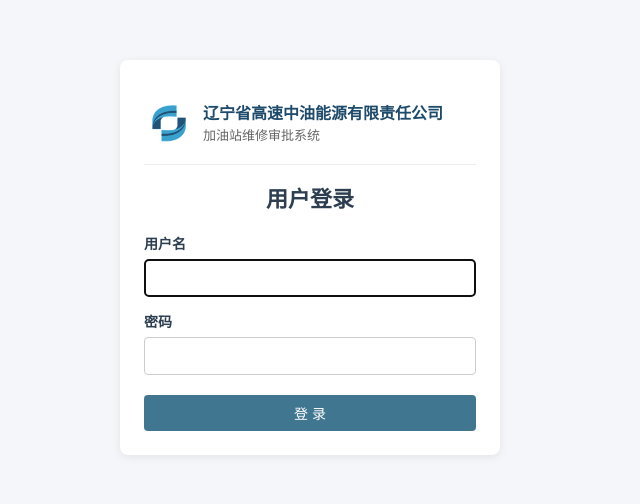
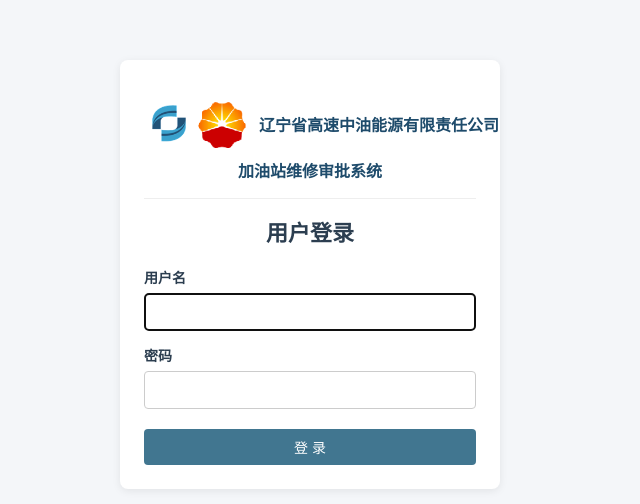
Before and after one commit to zheng-ai2026/repair_system, a Django app: page /login/ in a window 1280 px wide. Shown: the top 504 px of the page, without its empty margins (330-970 px from the left). Run offline with Django 5.2, Linux system fonts and the light colour scheme.

Commit message:
fix(登录页): 双 logo 并排, 副标题居中并加粗

```diff
--- a/approvals/templates/registration/login.html
+++ b/approvals/templates/registration/login.html
@@ -5,46 +5,57 @@
 <style>
     /* 登录框顶部公司标志区域（仅作用于登录页，不影响其他页面） */
     .login-brand {
-        display: flex;
-        align-items: center;
-        gap: 12px;
         padding: 16px 0;
         border-bottom: 1px solid #eee;
         margin-bottom: 16px;
     }
-    .login-brand-logo img {
+    /* 上层：两 logo 并排 + 公司全称 */
+    .login-brand-top {
+        display: flex;
+        align-items: center;
+        gap: 10px;
+    }
+    .login-brand-top .login-brand-name {
+        flex: 1;
+        font-size: 16px;
+        font-weight: bold;
+        color: #1e4b6b;
+        white-space: nowrap;
+    }
+    /* logo 组：两张图横向排列 */
+    .login-brand-logos {
+        display: flex;
+        align-items: center;
+        gap: 6px;
+    }
+    .login-brand-logos img {
         height: 48px;
         width: auto;
         max-width: 120px;
         display: block;
         object-fit: contain;
     }
-    .login-brand-text {
-        line-height: 1.4;
-    }
-    .login-brand-name {
+    /* 下层：副标题单独一行，居中，字体与公司名一致 */
+    .login-brand-sub {
+        margin-top: 10px;
+        text-align: center;
         font-size: 16px;
         font-weight: bold;
         color: #1e4b6b;
-        white-space: nowrap;
-    }
-    .login-brand-sub {
-        font-size: 13px;
-        color: #666;
-        margin-top: 2px;
         white-space: nowrap;
     }
 </style>
 <div style="max-width: 380px; margin: 60px auto;">
     <div class="card">
         <div class="login-brand">
-            <div class="login-brand-logo">
-                <img src="{% static 'images/logo.png' %}" alt="公司标志">
+            <div class="login-brand-top">
+                <div class="login-brand-logos">
+                    <img src="{% static 'images/logo.png' %}" alt="公司标志">
+                    <img src="{% static 'images/logo1.png' %}" alt="合作标志">
+                </div>
+                <div class="login-brand-name">辽宁省高速中油能源有限责任公司</div>
             </div>
-            <div class="login-brand-text">
-                <div class="login-brand-name">辽宁省高速中油能源有限责任公司</div>
-                <div class="login-brand-sub">加油站维修审批系统</div>
-            </div>
+            <div class="login-brand-sub">加油站维修审批系统</div>
         </div>
         <h1 style="text-align:center;">用户登录</h1>
         {% if form.errors %}
```
Also changed, not shown: approvals/static/images/logo1.png (added).
